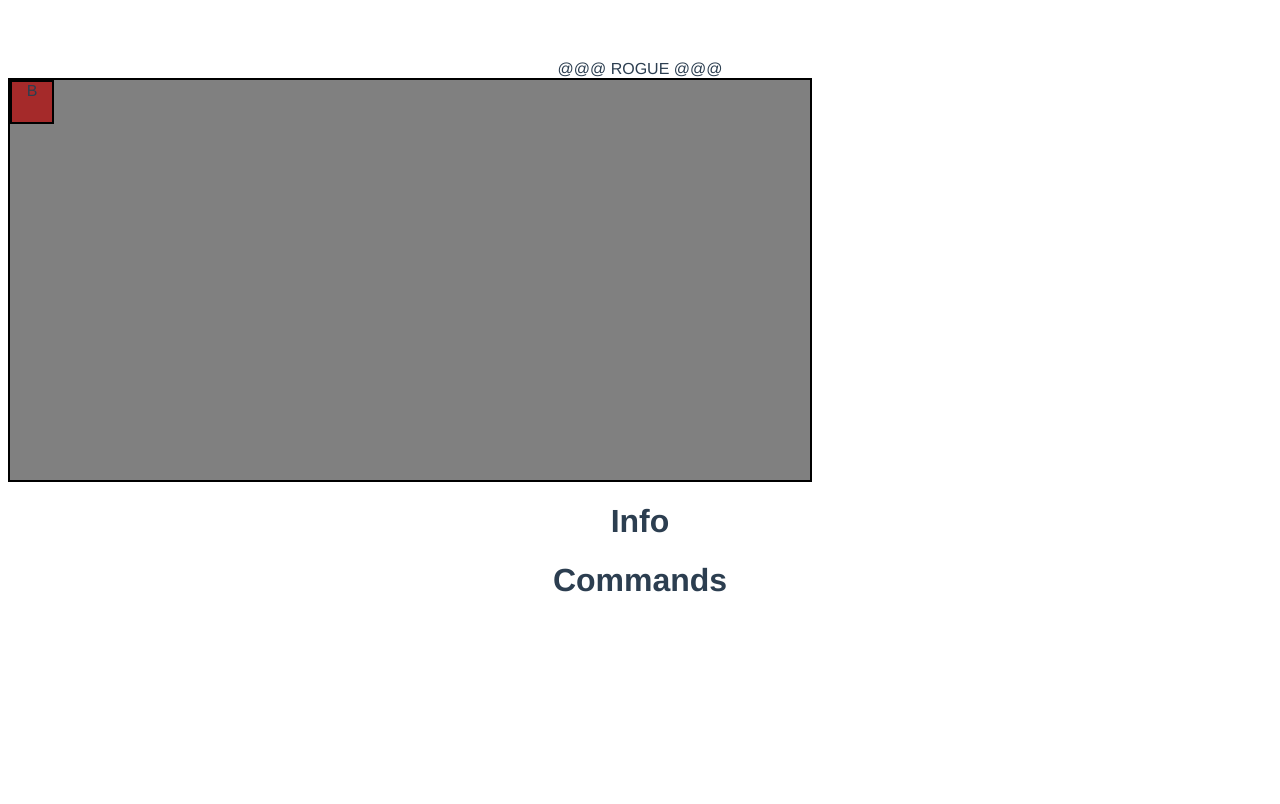
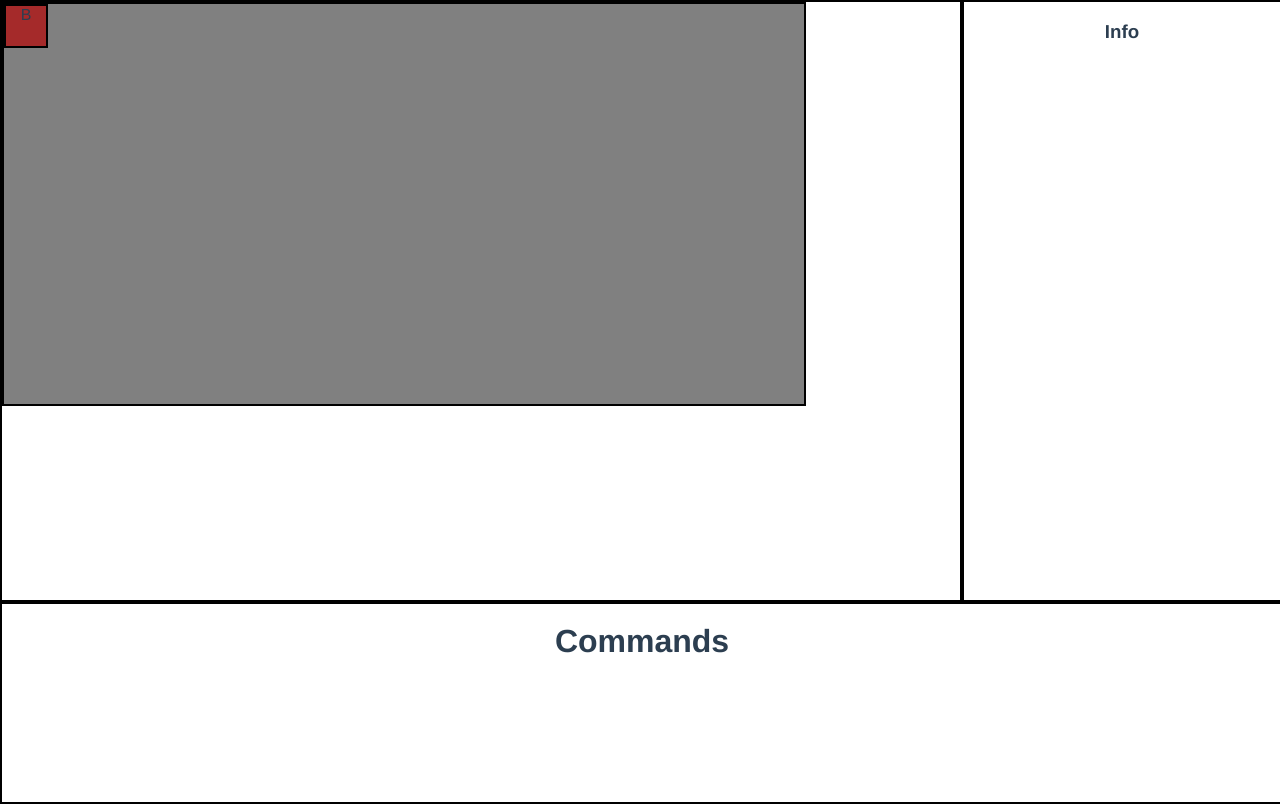
Before and after one commit to Humakt83/vue-rougelite, a Vue app: page / in a window 1280 px wide. Built offline with nearby package versions, Linux system fonts and the light colour scheme.

Commit message:
Small styling to layout

```diff
--- a/src/components/Info.vue
+++ b/src/components/Info.vue
@@ -1,6 +1,6 @@
 <template>
   <div class="Info">
-    <h1>Info</h1>
+    <h3>Info</h3>
   </div>
 </template>
 
--- a/src/components/Main.vue
+++ b/src/components/Main.vue
@@ -1,8 +1,14 @@
 <template>
   <div class="main">
-    <Map />
-    <Info />
-    <Commands />
+    <div class="mapArea">
+      <Map />
+    </div>
+    <div class="infoArea">
+      <Info />
+    </div>
+    <div class="commandArea">
+      <Commands />
+    </div>
   </div>
 </template>
 
@@ -24,4 +30,28 @@ export default {
 
 <!-- Add "scoped" attribute to limit CSS to this component only -->
 <style scoped lang="scss">
+  .mapArea, .infoArea {
+    width: 75%;
+    min-height: 75%;
+    border: 2px solid black;
+    position: absolute;
+    top: 0;
+    left: 0;
+  }
+
+  .infoArea {
+    left: 75%;
+    width: 25%;
+    min-height: 75%;
+  }
+
+  .commandArea {
+    position: absolute;
+    left: 0;
+    top: 75%;
+    width: 100%;
+    min-height: 25%;
+    border: 2px solid black;
+  }
+
 </style>
```
